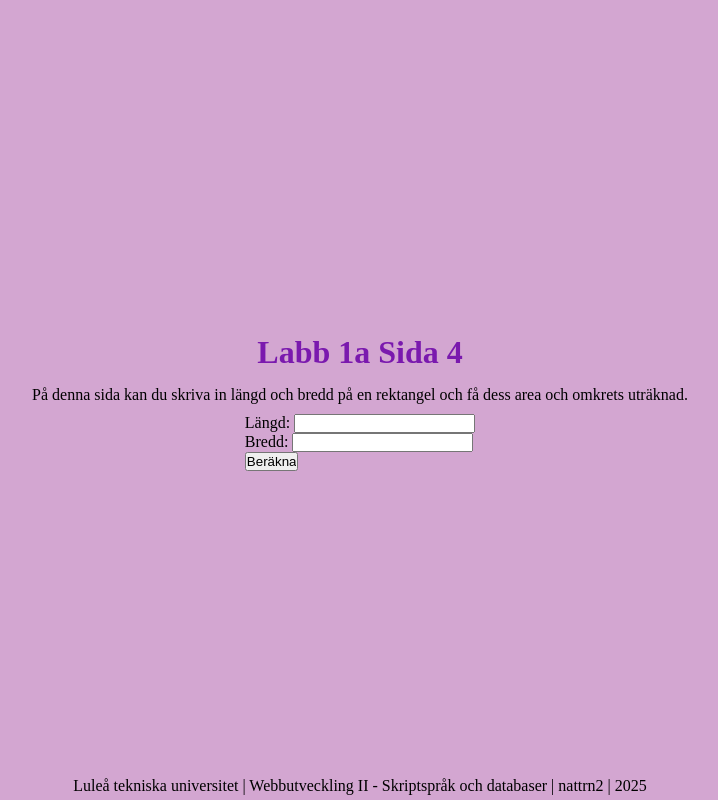
After one commit to peozna/labb4, a PHP site: page /sida4.php in a window 1280 px wide. The commit adds this page. Shown: the whole page, without its empty margins (280-998 px from the left). Run offline with PHP 8.4, Linux system fonts and the light colour scheme.

Commit message:
lagt till sida4

```diff
--- a/mystyle.css
+++ b/mystyle.css
@@ -9,7 +9,7 @@ html, body {
     margin: 0;
 }
 body {
-    background-color: rgb(61, 189, 193);
+    background-color: rgb(211, 166, 209);
     display: flex;
     flex-direction: column;
     justify-content: center;
--- a/sida3.php
+++ b/sida3.php
@@ -6,7 +6,7 @@
 
 <body>
     <h1>Labb 1a Sida 3</h1>
-    <p> På denna..</p>
+    <p> På denna sida kan du skriva in en text och ett sökord. Textens ord sparas i en array och med en loop kommer sökordet att letas efter i texten.</p>
 
     <form action="" method="POST">
         Text: <input type="text" name="word"><br>
@@ -32,7 +32,7 @@
             /*Ta emot sökordet */
             $strSearchWord = htmlspecialchars($_POST["searchWord"]);
 
-            /*Söka efter sökordet i arrayen */
+            /*Loopar i arrayen efter sökordet*/
             $positions = [];
             foreach ($wordsArray as $index => $word) {
                 if ($word == $strSearchWord) {
--- /dev/null
+++ b/sida4.php
@@ -0,0 +1,46 @@
+<!DOCTYPE html>
+<html lang="sv">
+<head>
+    <link rel="stylesheet" href="mystyle.css">
+</head>
+<body>
+<h1>Labb 1a Sida 4</h1>
+<p>På denna sida kan du skriva in längd och bredd på en rektangel och få dess area och omkrets uträknad.</p>
+
+<form action="" method="POST">
+        Längd: <input type="number" name="length"><br>
+        Bredd: <input type="number" name="width"><br>
+        <input type="submit" value="Beräkna">
+</form>
+
+<?php
+/*Funktion för att beräkna area på rektangeln */
+    function calculateArea($length, $width) {
+        return $length * $width;
+    }
+/*Funktion för att beräkna omkrets på rektangeln */
+    function calculateCircumference($length, $width) {
+        $circumference = 2 * ($length + $width);
+        $area = calculateArea($length, $width);
+        echo "Omkretsen på rektangeln är: " . $circumference . "<br>";
+        echo "Arean på rektangeln är: " . $area . "<br>";
+    }
+
+    if (isset($_POST["length"]) && isset($_POST["width"])) {
+        $length = $_POST["length"];
+        $width = $_POST["width"];
+
+        if ($length > 0 && $width > 0) {
+            $circumference = calculateCircumference($length, $width);
+        } else {
+            echo "<p>Vänligen ange positiva värden för längd och bredd.</p>";
+        }
+    }
+
+?>
+
+
+    <?php
+        include 'footer.php';
+    ?>
+</body>
```
